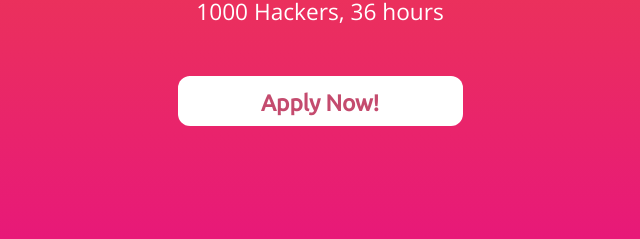
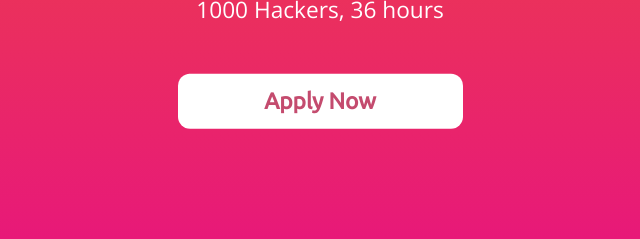
Before and after one commit to TotalityHacks/totality-landing, a plain HTML site: page index.html in a window 1280 px wide. Shown: the part 429-668 px from the top of the page, 320-960 px from the left. Drawn offline with nearby package versions, Linux system fonts and the light colour scheme.

Commit message:
Minor changes to the button.

```diff
--- a/css/style.css
+++ b/css/style.css
@@ -70,7 +70,7 @@ html, body{ margin:0px 0px; width: 100%;}
     color: rgb(196, 75, 110) !important;
     font-weight: bold;
     margin-top: 50px;
-    height: 50px;
+    height: 55px;
     width: 285px;
     display: inline-block;
 }
--- a/index.html
+++ b/index.html
@@ -37,7 +37,7 @@
                         October 12-14, 2018<br />
                         <a target="_blank" href="https://goo.gl/maps/ofgrWq9iNFv">Brooklyn Expo Center, New York</a><br />
                         1000 Hackers, 36 hours<br />
-                        <a id="applyButton" class="btn btn-default" href="https://apply.totalityhacks.com/">Apply Now!</a>
+                        <a id="applyButton" class="btn btn-default" href="https://apply.totalityhacks.com/">Apply Now</a>
                     </p>
                 </center>
             </div>
```
